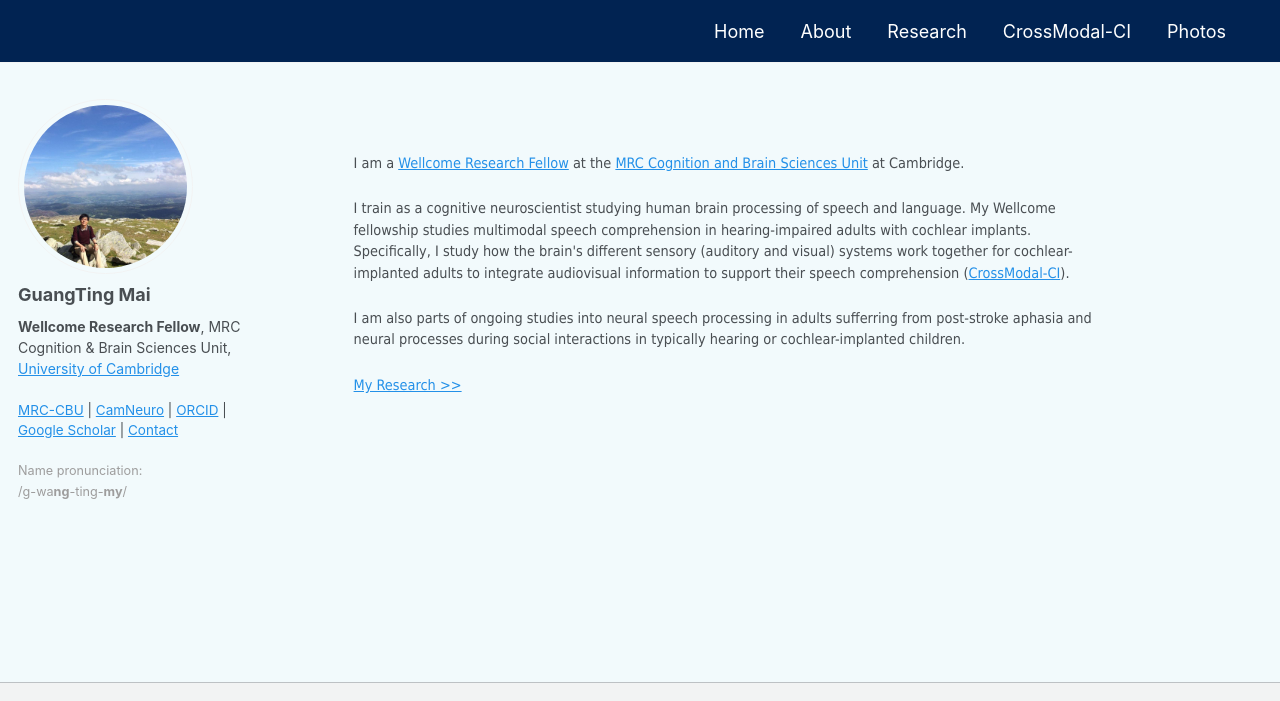
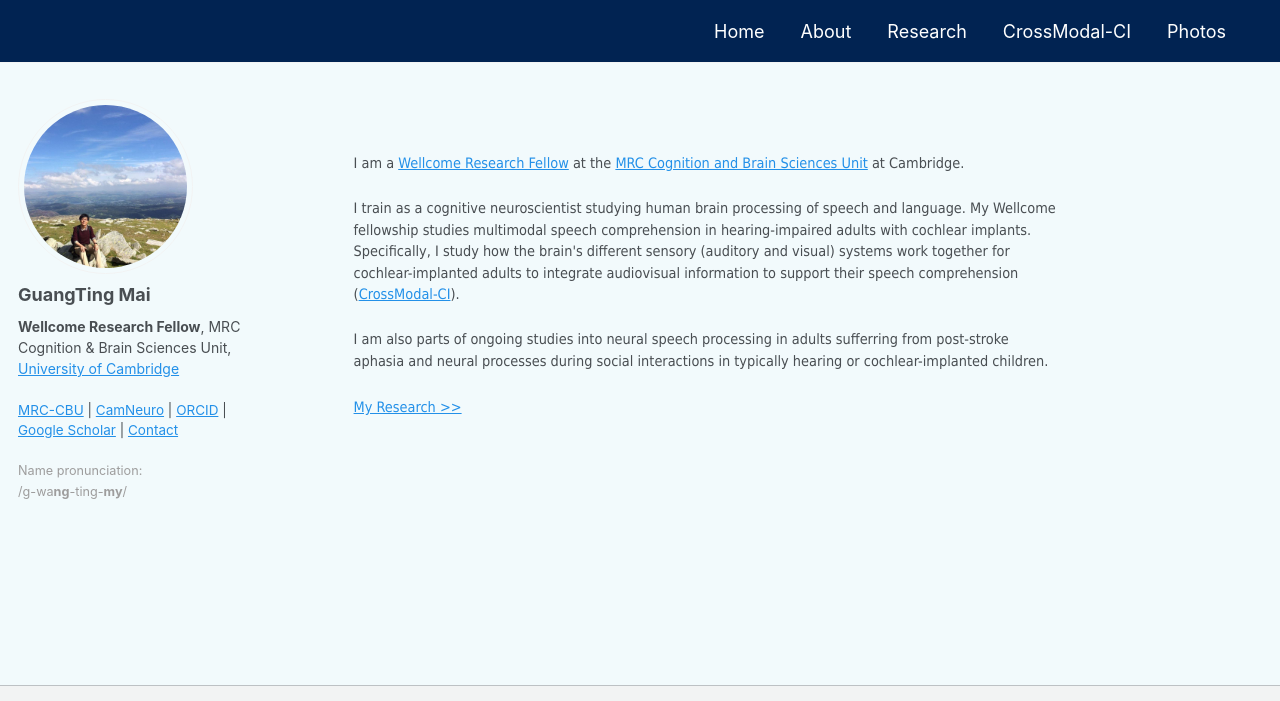
Before and after one commit to guangtingmai/guangtingmai.github.io, a Jekyll site: the page built from _pages/readme.html, in a window 1280 px wide. Shown: the top 701 px of the page. Built offline with Jekyll 4.4.1, drawn with Linux system fonts in a browser that asks for light colours; grey boxes are pictures that could not be loaded.

Commit message:
Update custom.scss

```diff
--- a/_sass/custom.scss
+++ b/_sass/custom.scss
@@ -99,7 +99,7 @@ a:hover {
 /* Push all right-side content away from the left sidebar */
 .page__content {
   margin-left: 4rem !important; /* adjust as needed */
-  width: 66ch !important;
+  width: 62ch !important;
   max-width: 120% !important;  /* optional: prevent overflow */
 }
 
```
